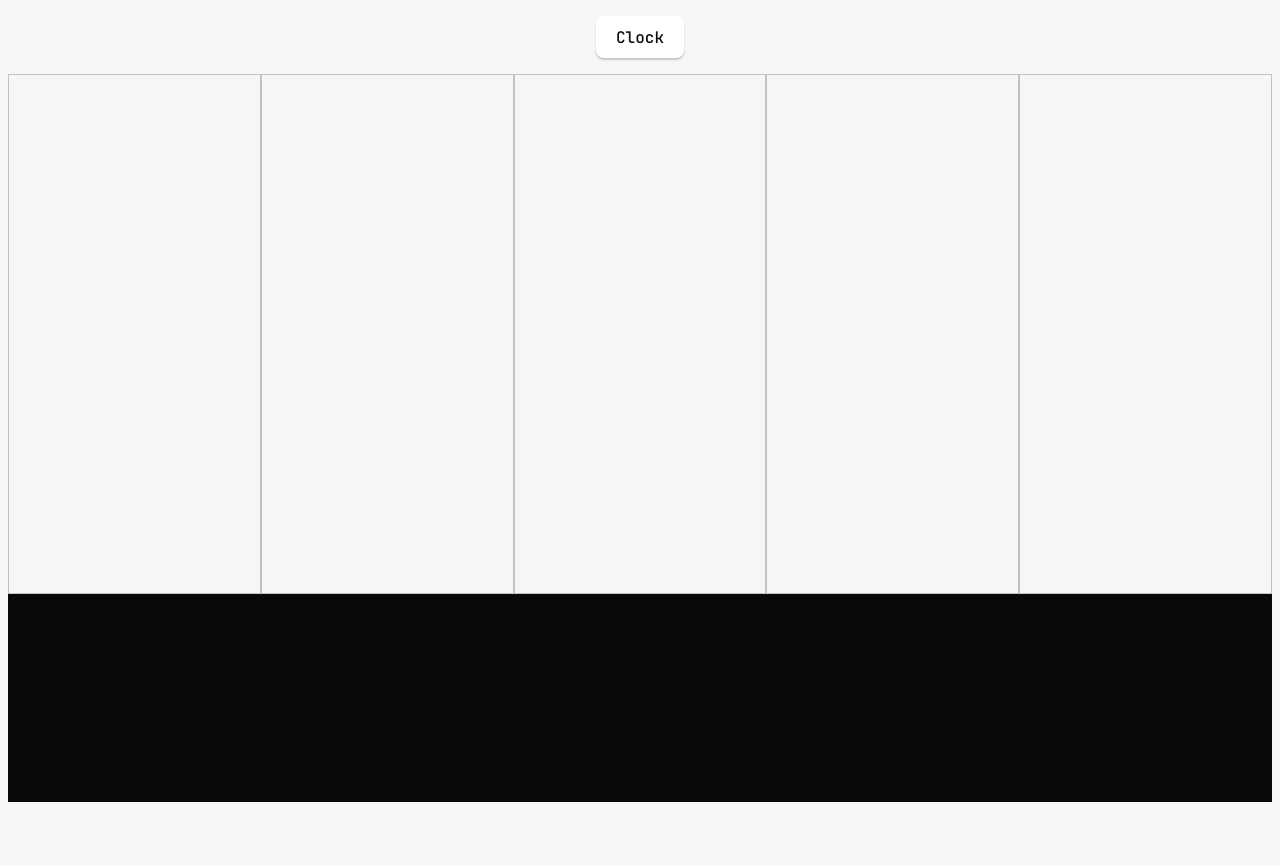
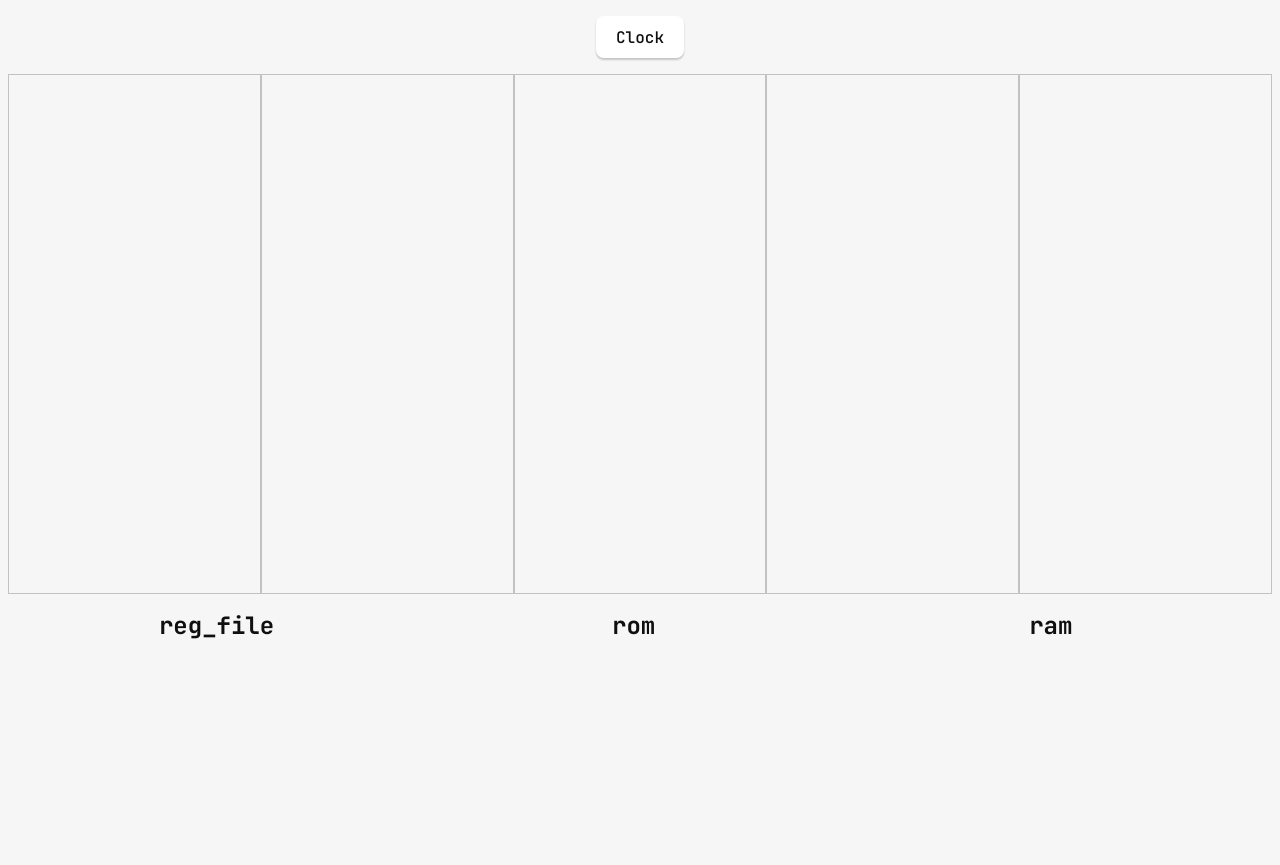
Before and after one commit to 227felix/proc_simulator_gui, a plain HTML site: page tauri/src/index.html in a window 1280 px wide. Before the commit the page ends 810 px from the top, so only its background shows below. Drawn offline with Linux system fonts and the light colour scheme.

Commit message:
fixed mem layout issue

```diff
--- a/tauri/src/index.html
+++ b/tauri/src/index.html
@@ -30,6 +30,12 @@
       <div id="write-back-div" class="pipeline"></div>
     </div>
 
+    <div id="mem-title-wrapper">
+      <h2 id="reg-file-title">reg_file</h2>
+      <h2 id="rom-title">rom</h2>
+      <h2 id="ram-title">ram</h2>
+    </div>
+
     <div id="mem-wrapper">
         <div id="register-div" class="mem"></div>
       <div id="rom-div" class="mem"></div>
--- a/tauri/src/main.js
+++ b/tauri/src/main.js
@@ -58,6 +58,7 @@ function update_rom(rom) {
 
   let fragment = document.createDocumentFragment();
   for (let key in rom) {
+
     let value = rom[key];
     let span = document.createElement("span");
     span.textContent = `${key}: ${value}`;
--- a/tauri/src/styles.css
+++ b/tauri/src/styles.css
@@ -154,25 +154,32 @@ button {
 #fetch-div {
 }
 
+#mem-title-wrapper {
+  display: flex;
+}
+#reg-file-title,
+#rom-title,
+#ram-title {
+  width: 33%;
+  text-align: center;
+}
+
 #rom-div,
 #ram-div,
 #register-div {
-  font-family: monospace; /* Für besser lesbare Speicherwerte */
   white-space: nowrap; /* verhindert Zeilenumbruch innerhalb von Speicherwerten */
 
-  overflow-y: auto;
+  overflow-y: scroll;
   overflow-x: hidden;
   position: relative;
-  box-sizing: border-box;
   width: 33%;
-  display: flex;
-  flex-direction: column;
-  justify-content: center;
+  display: block;
+  text-align: center;
+  height: 100%;
 }
 
 #mem-wrapper {
   height: 25vh;
   padding: 0.5vh;
   display: flex;
-  background-color: #080808;
 }
```
